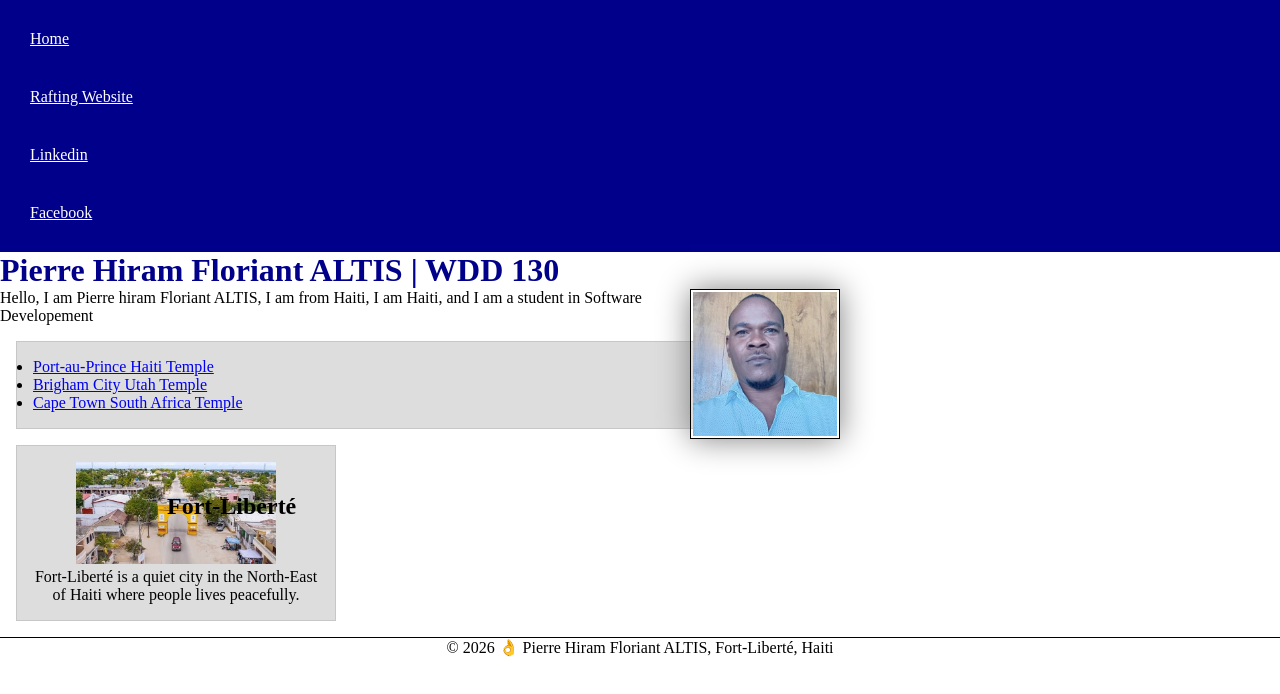
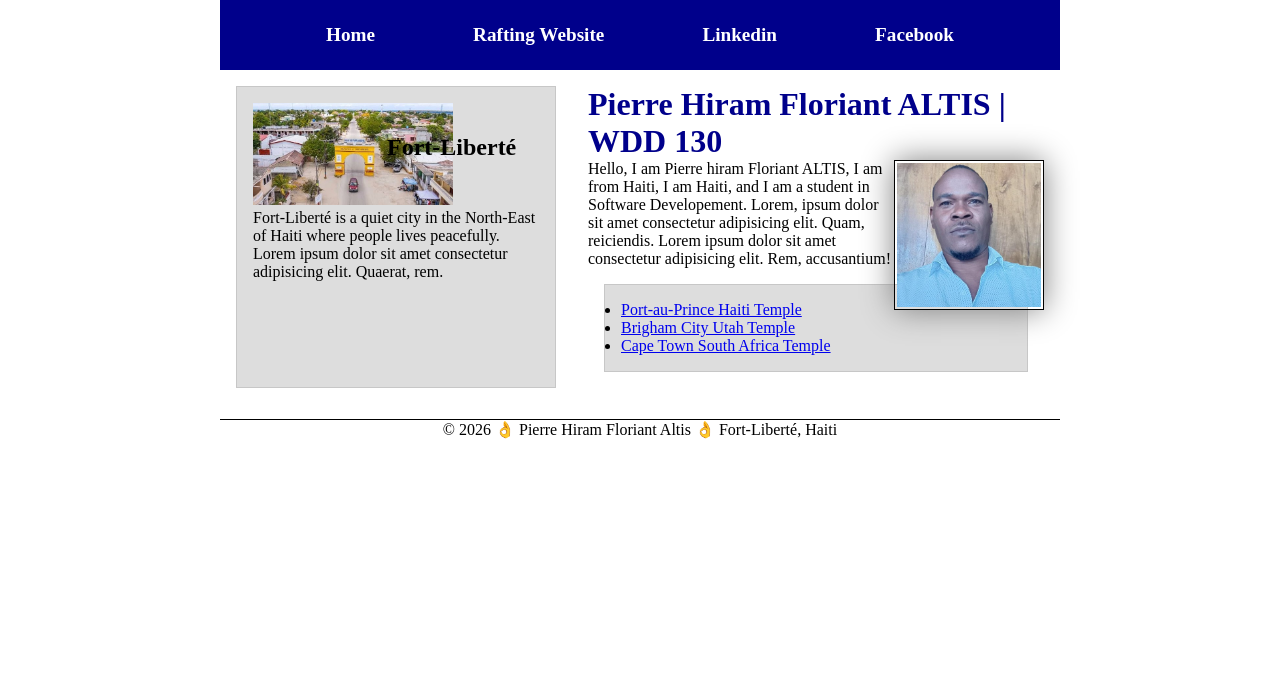
Before and after one commit to Ramyflo/wdd130, a plain HTML site: page index.html in a window 1280 px wide. Drawn offline with Linux system fonts and the light colour scheme.

Commit message:
home page added

```diff
--- a/index.html
+++ b/index.html
@@ -4,9 +4,9 @@
 <head>
     <meta charset="UTF-8">
     <meta name="viewport" content="width=device-width, initial-scale=1.0">
-    <title>Pierre Hiram Floriant ALTIS | WDD 130</title>
+    <title>Pierre Hiram Floriant Altis | WDD 130</title>
     <meta name="description" content="Pierre Hiram Floriant ALTIS, WDD 130, Learning HTML and CSS.">
-    <meta name="author" content="Pierre Hiram Floriant ALTIS">
+    <meta name="author" content="Pierre Hiram Floriant Altis">
     <link rel="stylesheet" href="styles/styles.css">
 </head>
 
@@ -25,10 +25,12 @@
             <a href="https://facebook.com">Facebook</a>
         </nav>
     </header>
+
+    <div class="grid">
         <main>
             <h1>Pierre Hiram Floriant ALTIS | WDD 130</h1>
             <img src="images/profile.jpg" alt="Pierre Hiram Floriant ALTIS, profile." width="200">
-        <p>Hello, I am Pierre hiram Floriant ALTIS, I am from Haiti, I am Haiti, and I am a student in Software Developement</p>
+            <p>Hello, I am Pierre hiram Floriant ALTIS, I am from Haiti, I am Haiti, and I am a student in Software Developement. Lorem, ipsum dolor sit amet consectetur adipisicing elit. Quam, reiciendis. Lorem ipsum dolor sit amet consectetur adipisicing elit. Rem, accusantium!</p>
             <!-- List added to the home page -->
             <ul class="box">
                 <li><a href="https://www.churchofjesuschrist.org/temples/details/port-au-prince-haiti-temple?lang=eng">Port-au-Prince Haiti Temple</a></li>
@@ -40,10 +42,11 @@
         <aside class="box">
             <h2>Fort-Liberté</h2>
             <img src="images/fort-liberte.jpg" alt="A view of Fort-Liberté.">
-        <p>Fort-Liberté is a quiet city in the North-East of Haiti where people lives peacefully.</p>
+            <p>Fort-Liberté is a quiet city in the North-East of Haiti where people lives peacefully. Lorem ipsum dolor sit amet consectetur adipisicing elit. Quaerat, rem.</p>
         </aside>
+    </div>
     <footer>
-        <p>&copy; 2026 👌 Pierre Hiram Floriant ALTIS, Fort-Liberté, Haiti</p>
+        <p>&copy; 2026 👌 Pierre Hiram Floriant Altis 👌 Fort-Liberté, Haiti</p>
     </footer>
 </body>
 
--- a/styles/styles.css
+++ b/styles/styles.css
@@ -3,6 +3,13 @@
     padding: 0;
     margin: 0;
     box-sizing: border-box;
+}
+
+header,
+.grid,
+footer {
+    max-width: 840px;
+    margin: 0 auto;
 }
 
 /* :root {
@@ -11,17 +18,24 @@
 /* styling for the all page */
 nav {
     background-color: darkblue;
-    padding: 10px;
+    padding: 1rem;
+    display: flex;
+    justify-content: space-evenly;
+    align-items: center;
 }
 
 nav a {
     color: white;
     display: block;
-    padding: 20px;
+    padding: 0.5rem;
+    text-decoration: none;
+    font-size: 1.2rem;
+    font-weight: 700;
 }
 
 h1 {
     color: darkblue;
+    bottom: border;
 }
 
 main img {
@@ -38,14 +52,22 @@ p {
     padding: 0;
 }
 
+.grid {
+    display: grid;
+}
+
 main {
-    max-width: 840px;
+    grid-column: 2/3;
+    margin: 1rem;
 }
 
 aside {
     width: 20rem;
-    text-align: center;
     position: relative;
+    grid-column: 1/2;
+    grid-row: 1/2;
+    /* text-align: center;
+    position: relative; */
 }
 
 aside img {
--- a/week04/styles/flexbox-menu.css
+++ b/week04/styles/flexbox-menu.css
@@ -1,6 +1,7 @@
 body {
     font-family: Helvetica, Arial, sans-serif;
     margin: 1rem;
+    background-color: aliceblue;
 }
 
 nav {
@@ -14,8 +15,9 @@ nav ul {
     max-width: 900px;
     margin: 0 auto;
     padding: 0;
-    justify-content: space-around;
+    justify-content: flex-start;
     align-items: center;
+    flex-direction: row;
 }
 
 nav a {
@@ -32,4 +34,5 @@ p {
     padding: 1rem;
     background-color: #bed;
     max-width: 400px;
+    border-radius: 10px;
 }
--- a/week04/styles/flexbox.css
+++ b/week04/styles/flexbox.css
@@ -8,6 +8,9 @@ body {
     background-color: lightyellow;
     display: flex;
     flex-wrap: wrap;
+    flex-direction: row;
+    justify-content: flex-end;
+    align-items: center;
 }
 
 .flex-item {
@@ -21,6 +24,9 @@ body {
 
 .item1 {
     min-height: 100px;
+    color: blue;
+    background-color: aquamarine;
+    border-radius: 15px;
 }
 
 .item2 {
--- a/week04/styles/layout-exercises.css
+++ b/week04/styles/layout-exercises.css
@@ -24,17 +24,27 @@ div {
 .flex {
     background-color: #aba;
     /* write declarations here */
+    display: flex;
+    justify-content: center;
+    align-items: center;
 
 }
 
 .grid {
     background-color: #abb;
     /* write declarations here */
+    display: grid;
+    /* justify-content: space-between;
+    flex-direction: row; */
+    place-items: center;
 
 }
 
 .container2 {
     /* write declarations here */
+    display: flex;
+    flex-wrap: wrap;
+    justify-content: space-around;
 
 }
 
@@ -45,11 +55,16 @@ div {
 
 .container3 {
     /* write declarations here */
+    display: grid;
+    /* grid-template-columns: 1fr 1fr 1fr; */
+    grid-template-columns: repeat(3, 1fr);
 
 }
 
 .columns-3 {
     /* write declaration here */
+    /* grid-column: 1/4; */
+    grid-column: 1/4;
 
 }
 
```
Lines whose indentation alone changed are shown as unchanged.
